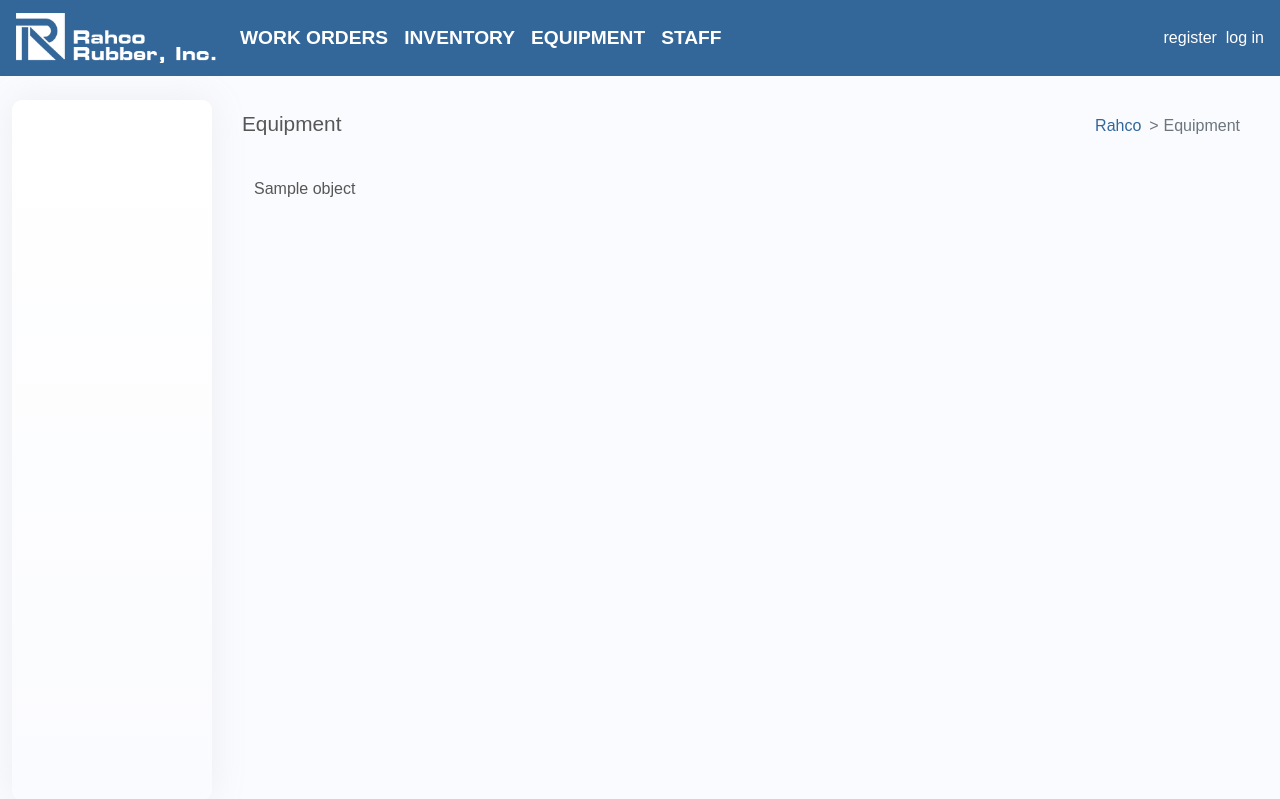
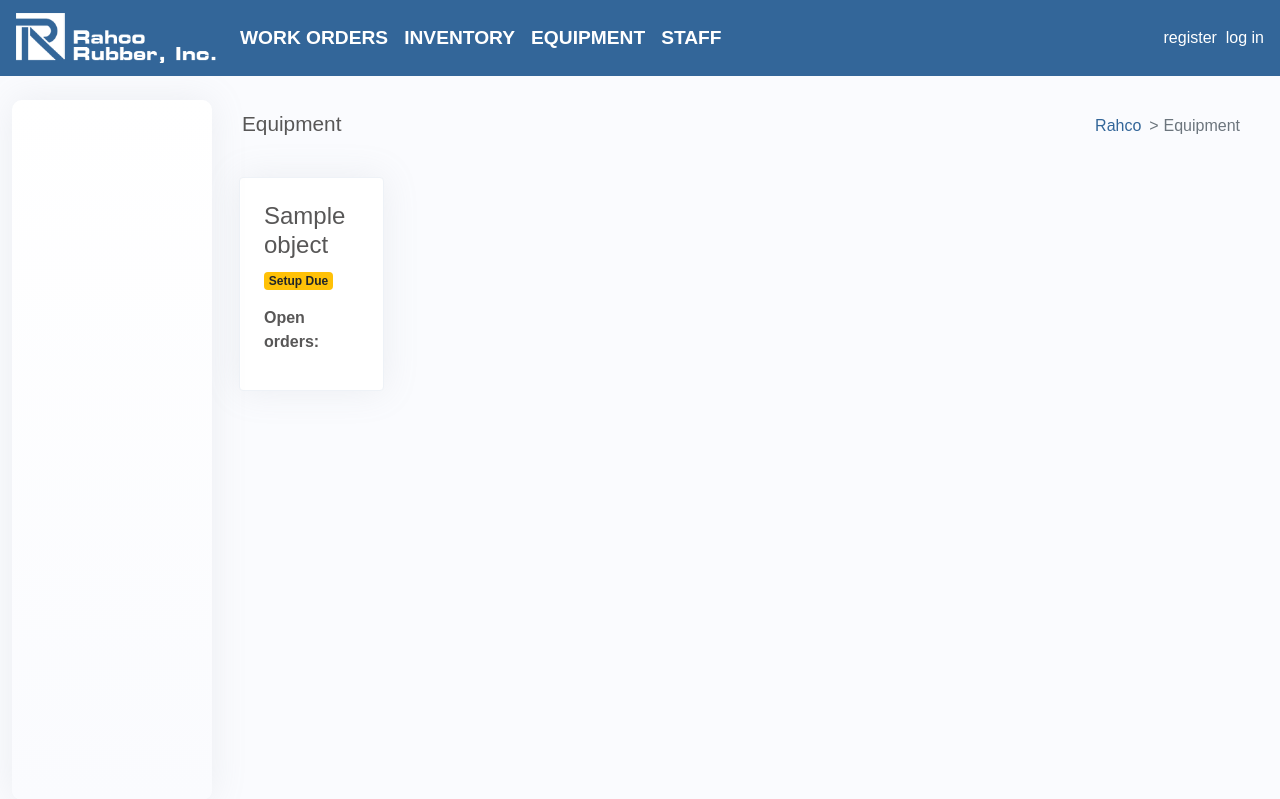
Before and after one commit to gunnerson/zERP, a Django app: template equip/templates/equip/press_list.html in a window 1280 px wide. Shown: the top 799 px of the page. Run offline with Django 3.2, Linux system fonts and the light colour scheme; the template is opened without the code that fills it: most values are stand-ins (such as "Sample title", 1, 10 or a date in 2020); some libraries are stand-ins or nearby versions.

Commit message:
Added equipment listview and orders by press listview

```diff
--- a/equip/templates/equip/press_detail.html
+++ b/equip/templates/equip/press_detail.html
@@ -7,7 +7,7 @@
       <a href="{% url 'equip:presslist' %}" class="side-menu-link" role="button">Back</a>
     </li>
     <li>
-      <a href="" class="side-menu-link" role="button">Orders</a>
+      <a href="{% url 'equip:press-orders' press.id %}" class="side-menu-link" role="button">Orders</a>
     </li>
   </ul>
 
--- a/equip/templates/equip/press_list.html
+++ b/equip/templates/equip/press_list.html
@@ -18,15 +18,41 @@
 
 {% block content %}
 
-  <div class="container">
-	  {% for object in object_list %}
-      <div class="row" style="height: 30px">
-        <div class="col-6">
-          <a href="{% url 'equip:press' object.id %}">{{ object.pname }}</a>
-        </div>
-      </div>
-	  {% empty %}
-		  <p>No equipment have been added yet.</p>
+  <div class="row">
+    {% for object in object_list %}
+<div class="col-md-4 col-xl-2">
+        <!-- project card -->
+        <div class="card d-block">
+          <div class="card-body">
+            <!-- project title-->
+            <h4 class="mt-0">
+                <a href="{% url 'equip:press' object.id %}" class="text-title">{{ object.pname }}</a>
+            </h4>
+            {% if object.status == "ST" %}
+              <div class="badge badge-warning mb-3">Setup Due</div>
+            {% elif object.status == "PM" %}
+              <div class="badge badge-info mb-3">PM Due</div>
+            {% elif object.status == "RE" %}
+              <div class="badge badge-danger mb-3">Out of Order</div>
+            {% else %}
+              <div class="badge badge-success mb-3">OK</div>
+            {% endif %}
+            <!-- project detail-->
+            {% if object.status == "ST" or object.status == "PM" or object.status == "RE" %}
+              <p class="mb-1">
+                <span class="pr-2 mb-2 d-inline-block">
+                  <b>Open orders:</b>
+                    {% for order in orders %}
+                      {% if order in object.order_set.all %}
+                            <a role="button" href="{% url 'mtn:order' order.id %}" class="btn btn-rahco btn-sm mb-1">{{ order }}</a>
+                      {% endif %}
+                    {% endfor %}
+                </span>
+              </p>
+            {% endif %}
+          </div> <!-- end card-body-->
+        </div> <!-- end card-->
+      </div> <!-- end col -->
     {% endfor %}
   </div>
 
--- a/equip/urls.py
+++ b/equip/urls.py
@@ -5,9 +5,15 @@ from equip.views import (
     PressDetailView,
 )
 
+from mtn.views import (
+    OrderListView,
+)
+
 app_name = "equip"
 
 urlpatterns = [
     path('equipment/', PressListView.as_view(), name='presslist'),
     path('equipment/press/<int:pk>', PressDetailView.as_view(), name='press'),
+    path('equipment/press/<int:pk>/orders', OrderListView.as_view(),
+         name='press-orders'),
 ]
```
Also changed, not shown: equip/models.py (+15 -1 lines), equip/views.py (+12 -0 lines), mtn/templates/mtn/order_list.html (+26 -2 lines), mtn/views.py (+23 -5 lines), equip/migrations/0006_press_status.py (added), equip/migrations/0007_auto_20200422_1400.py (added).
